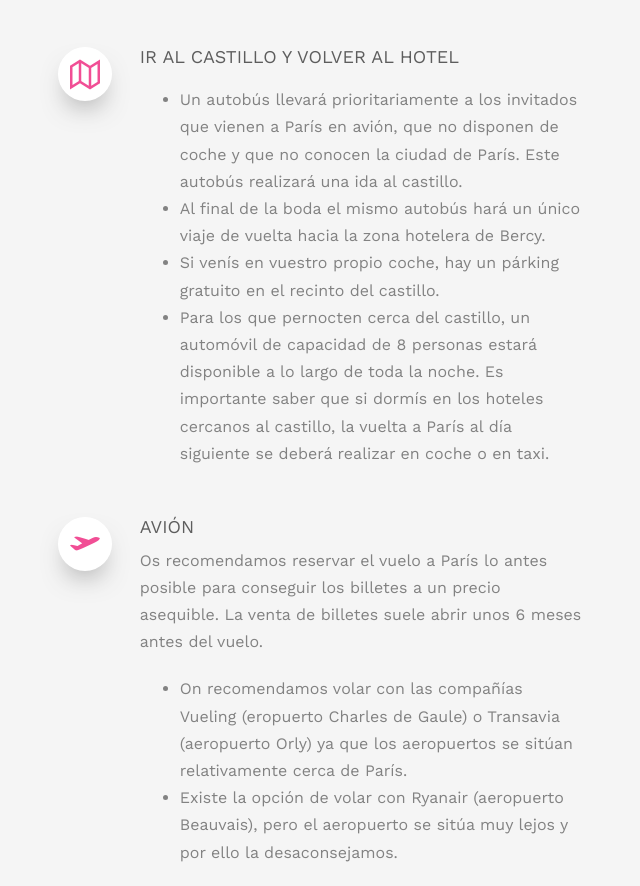
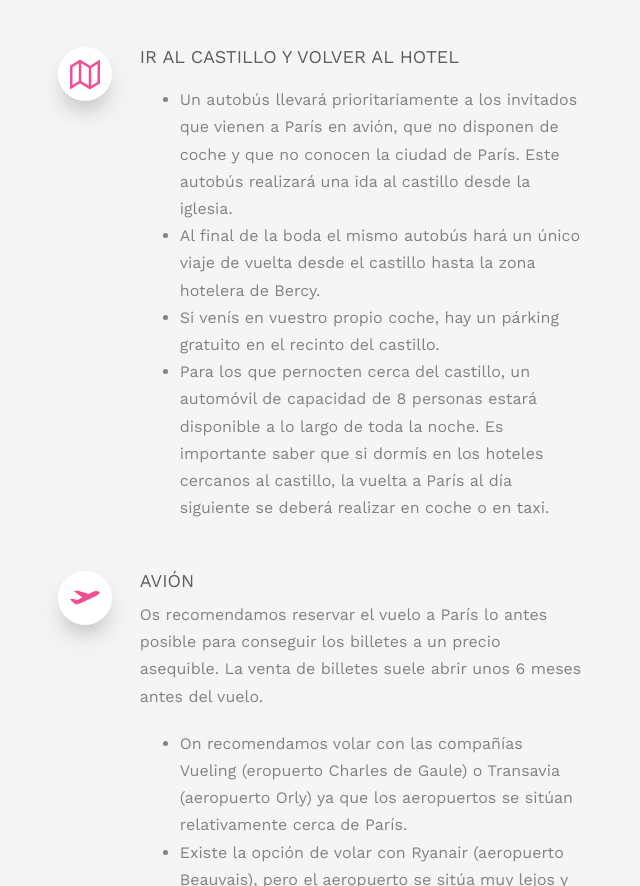
Before and after one commit to jerome-lechampion/boda, a plain HTML site: page index.html in a window 1280 px wide. Shown: the part 5533-6419 px from the top of the page, without its empty margins (12-652 px from the left). Drawn offline with nearby package versions, Linux system fonts and the light colour scheme; some packages are replaced by stand-ins of ours; files whose address does not match are found by name.

Commit message:
translation

```diff
--- a/index.html
+++ b/index.html
@@ -275,8 +275,8 @@
 							<h3>Ir al castillo y volver al hotel</h3>
 							<p>
 								<ul>
-									<li>Un autobús llevará prioritariamente a los invitados que vienen a París en avión, que no disponen de coche y que no conocen la ciudad de París. Este autobús realizará una ida al castillo.</li>
-									<li>Al final de la boda el mismo autobús hará un único viaje de vuelta hacia la zona hotelera de Bercy. </li>
+									<li>Un autobús llevará prioritariamente a los invitados que vienen a París en avión, que no disponen de coche y que no conocen la ciudad de París. Este autobús realizará una ida al castillo desde la iglesia.</li>
+									<li>Al final de la boda el mismo autobús hará un único viaje de vuelta desde el castillo hasta la zona hotelera de Bercy. </li>
 									<li>Si venís en vuestro propio coche, hay un párking gratuito en el recinto del castillo.</li>
 									<li>Para los que pernocten cerca del castillo, un automóvil de capacidad de 8 personas estará disponible a lo largo de toda la noche. Es importante saber que si dormís en los hoteles cercanos al castillo, la vuelta a París al día siguiente se deberá realizar en coche o en taxi.</li>
 								</ul>
```
